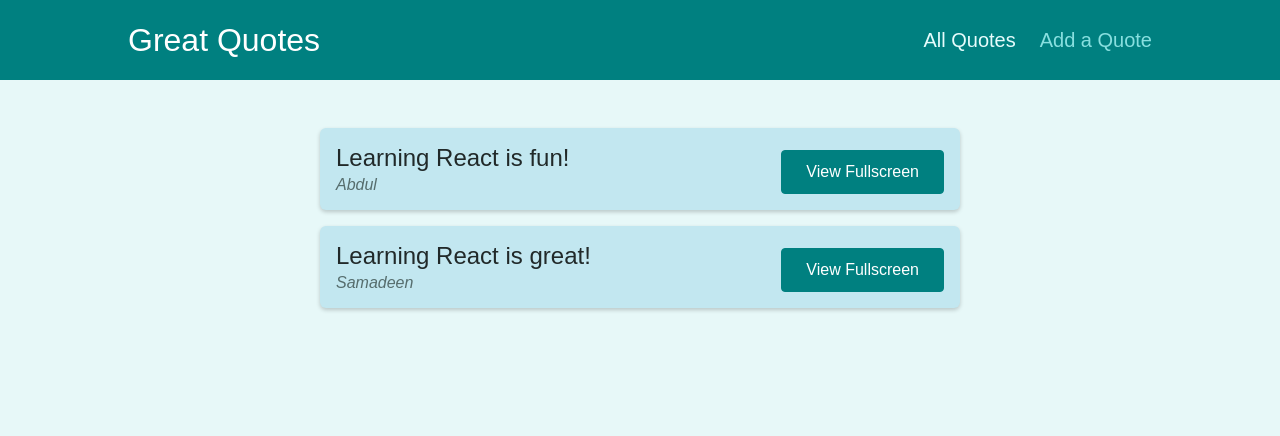
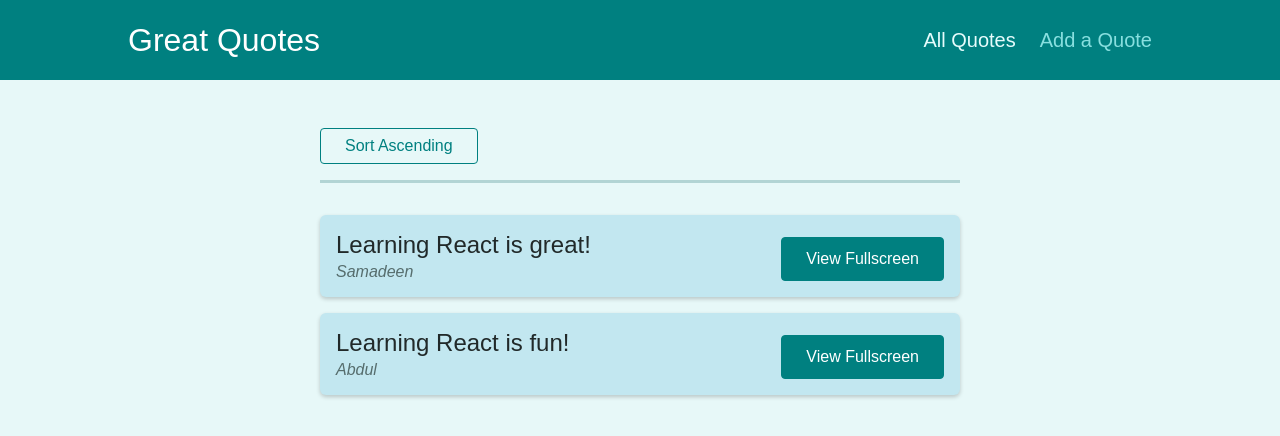
Before and after one commit to Samadeen/React-Routing, a React (Create React App) app: page /quotes in a window 1280 px wide. Shown: the top 436 px of the page. Built offline with nearby package versions, Linux system fonts and the light colour scheme.

Commit message:
Wrking with query parameters

```diff
--- a/src/components/quotes/QuoteList.js
+++ b/src/components/quotes/QuoteList.js
@@ -1,13 +1,42 @@
 import { Fragment } from 'react';
+import { useHistory, useLocation } from 'react-router-dom';
 
 import QuoteItem from './QuoteItem';
 import classes from './QuoteList.module.css';
 
+const sortQuotes = (quotes, ascending) => {
+  return quotes.sort((quoteA, quoteB) => {
+    if (ascending) {
+      return quoteA.id > quoteB.id ? 1 : -1;
+    } else {
+      return quoteA.id < quoteB.id ? 1 : -1;
+    }
+  });
+};
+
 const QuoteList = (props) => {
+  const history = useHistory();
+  const location = useLocation();
+
+  const queryParams = new URLSearchParams(location.search);
+
+  const isSortingAscending = queryParams.get('sort') === 'asc';
+
+  const sortedQuotes = sortQuotes(props.quotes, isSortingAscending);
+
+  const changeSortingHandler = () => {
+    history.push('/quotes?sort=' + (isSortingAscending ? 'desc' : 'asc'));
+  };
+
   return (
     <Fragment>
+      <div className={classes.sorting}>
+        <button onClick={changeSortingHandler}>
+          Sort {isSortingAscending ? 'Descending' : 'Ascending'}
+        </button>
+      </div>
       <ul className={classes.list}>
-        {props.quotes.map((quote) => (
+        {sortedQuotes.map((quote) => (
           <QuoteItem
             key={quote.id}
             id={quote.id}
```
